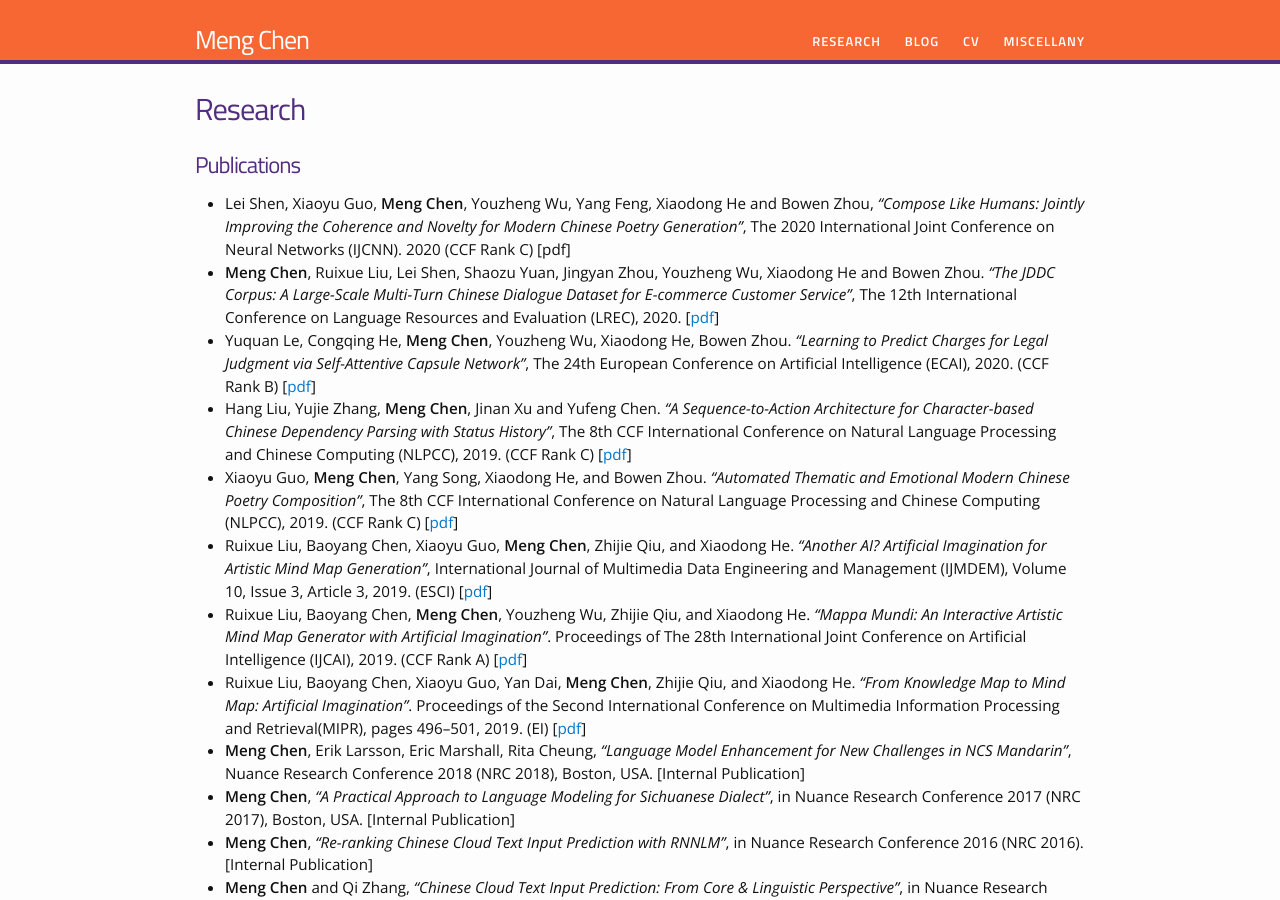
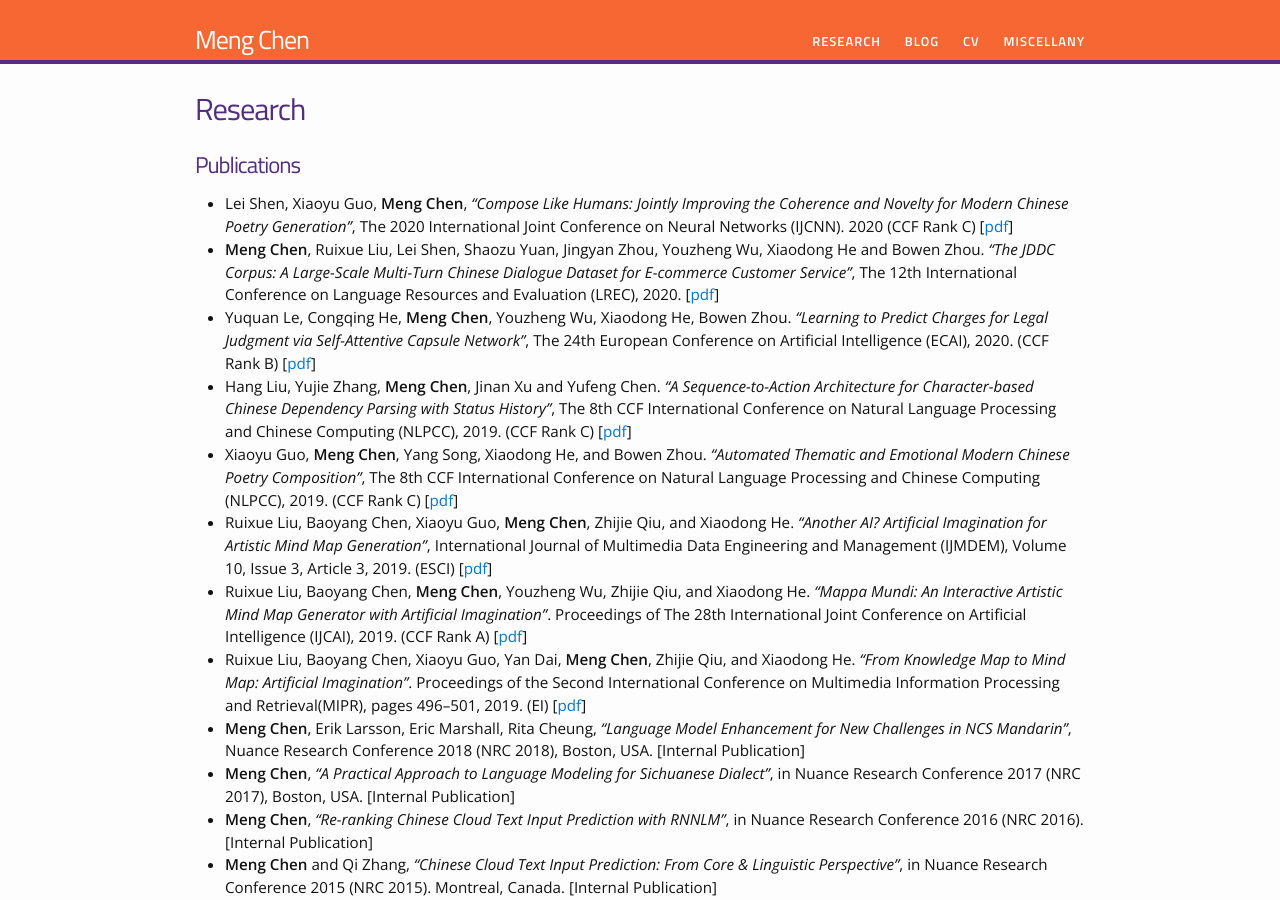
Before and after one commit to chenmengdx/chenmengdx.github.io, a Jekyll site: the page built from research.md, in a window 1280 px wide and 900 px high. Built offline with Jekyll 4.4.1, drawn with Linux system fonts in a browser that asks for light colours.

```diff
--- a/research.md
+++ b/research.md
@@ -6,7 +6,7 @@
 
 # Publications
 
-* Lei Shen, Xiaoyu Guo, **Meng Chen**, Youzheng Wu, Yang Feng, Xiaodong He and Bowen Zhou, _"Compose Like Humans: Jointly Improving the Coherence and Novelty for Modern Chinese Poetry Generation"_, The 2020 International Joint Conference on Neural Networks (IJCNN). 2020 (CCF Rank C) [pdf]
+* Lei Shen, Xiaoyu Guo, **Meng Chen**, _"Compose Like Humans: Jointly Improving the Coherence and Novelty for Modern Chinese Poetry Generation"_, The 2020 International Joint Conference on Neural Networks (IJCNN). 2020 (CCF Rank C) [[pdf](../papers/IJCNN2020.pdf)]
 * **Meng Chen**, Ruixue Liu, Lei Shen, Shaozu Yuan, Jingyan Zhou, Youzheng Wu, Xiaodong He and Bowen Zhou. _"The JDDC Corpus: A Large-Scale Multi-Turn Chinese Dialogue Dataset for E-commerce Customer Service"_, The 12th International Conference on Language Resources and Evaluation (LREC), 2020. [[pdf](../papers/JDDC_camera_ready.pdf)]
 * Yuquan Le, Congqing He, **Meng Chen**, Youzheng Wu, Xiaodong He, Bowen Zhou. _"Learning to Predict Charges for Legal Judgment via Self-Attentive Capsule Network"_, The 24th European Conference on Artificial Intelligence (ECAI), 2020. (CCF Rank B) [[pdf](../papers/SAttCaps_camera_ready.pdf)]
 * Hang Liu, Yujie Zhang, **Meng Chen**, Jinan Xu and Yufeng Chen. _"A Sequence-to-Action Architecture for Character-based Chinese Dependency Parsing with Status History"_, The 8th CCF International Conference on Natural Language Processing and Chinese Computing (NLPCC), 2019. (CCF Rank C) [[pdf](../papers/NLPCC2019_parsing_final.pdf)]
```
Also changed, not shown: 1 other file.
